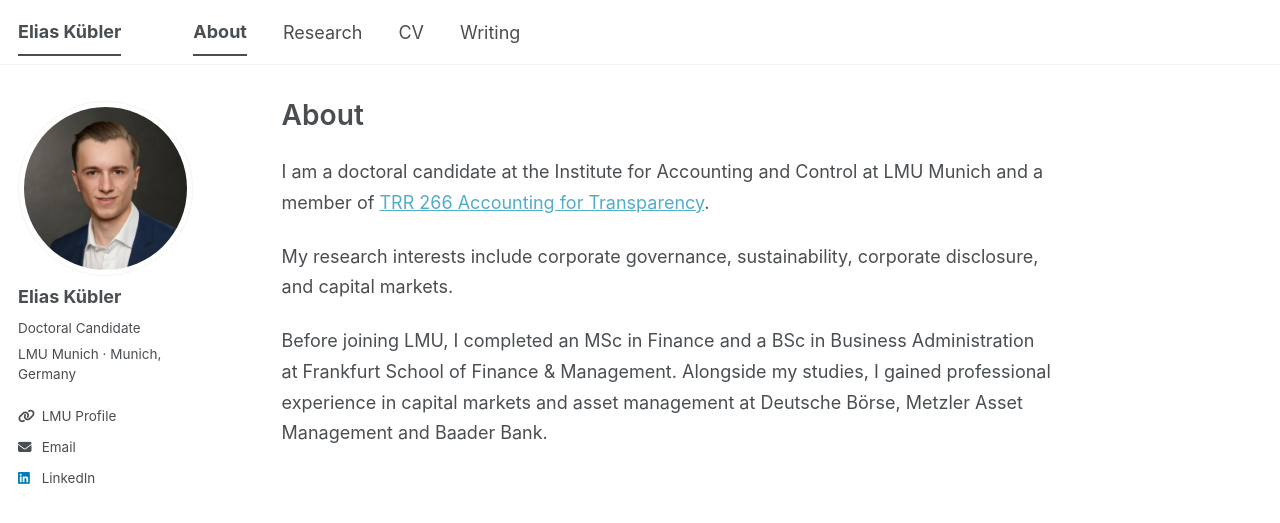
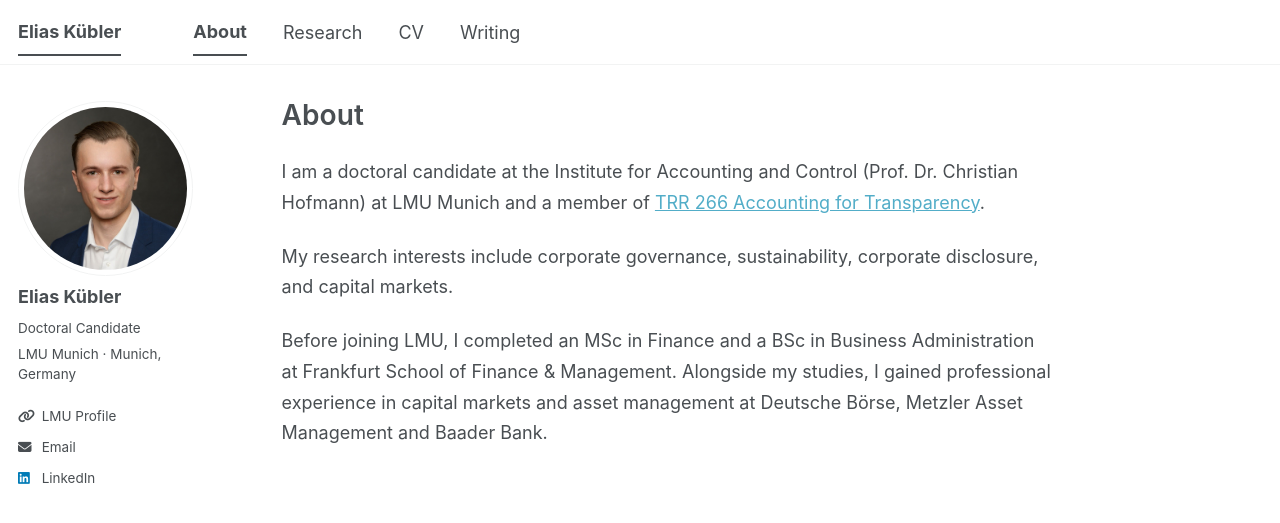
Before and after one commit to a0d4n/elias-academic-site, a Jekyll site: the page built from index.md, in a window 1280 px wide. Shown: the top 523 px of the page. Built offline with Jekyll 4.4.1, drawn with Linux system fonts in a browser that asks for light colours; a script bundle is joined from its source files by our own code; a style sheet for code colours, icons or effects is not loaded.

Commit message:
Name institute director and thesis supervisors
Co-Authored-By: Claude Opus 5.5 <noreply@anthropic.com>
Claude-Session: https://claude.ai/code/session_0113PgPaG2wmMCkbVHhics4v

```diff
--- a/_data/research.yml
+++ b/_data/research.yml
@@ -54,6 +54,7 @@ projects:
 # Theses (same fields as papers)
 theses:
   - title: "Turning Bad News into Alpha: Passive Exclusion Rules after Goodwill Impairments in the U.S. and Germany, 2005–2025"
+    coauthors: "Supervised by Dr. María de la O Hervás Zurita and Prof. Dr. Martin Hellmich"
     status: "Master's thesis, Frankfurt School of Finance & Management"
     year: 2026
     abstract: >
--- a/index.md
+++ b/index.md
@@ -5,7 +5,7 @@ permalink: /
 author_profile: true
 ---
 
-I am a doctoral candidate at the Institute for Accounting and Control at LMU Munich and a member of [TRR 266 Accounting for Transparency](https://www.accounting-for-transparency.de/).
+I am a doctoral candidate at the Institute for Accounting and Control (Prof. Dr. Christian Hofmann) at LMU Munich and a member of [TRR 266 Accounting for Transparency](https://www.accounting-for-transparency.de/).
 
 My research interests include corporate governance, sustainability, corporate disclosure, and capital markets.
 
```
